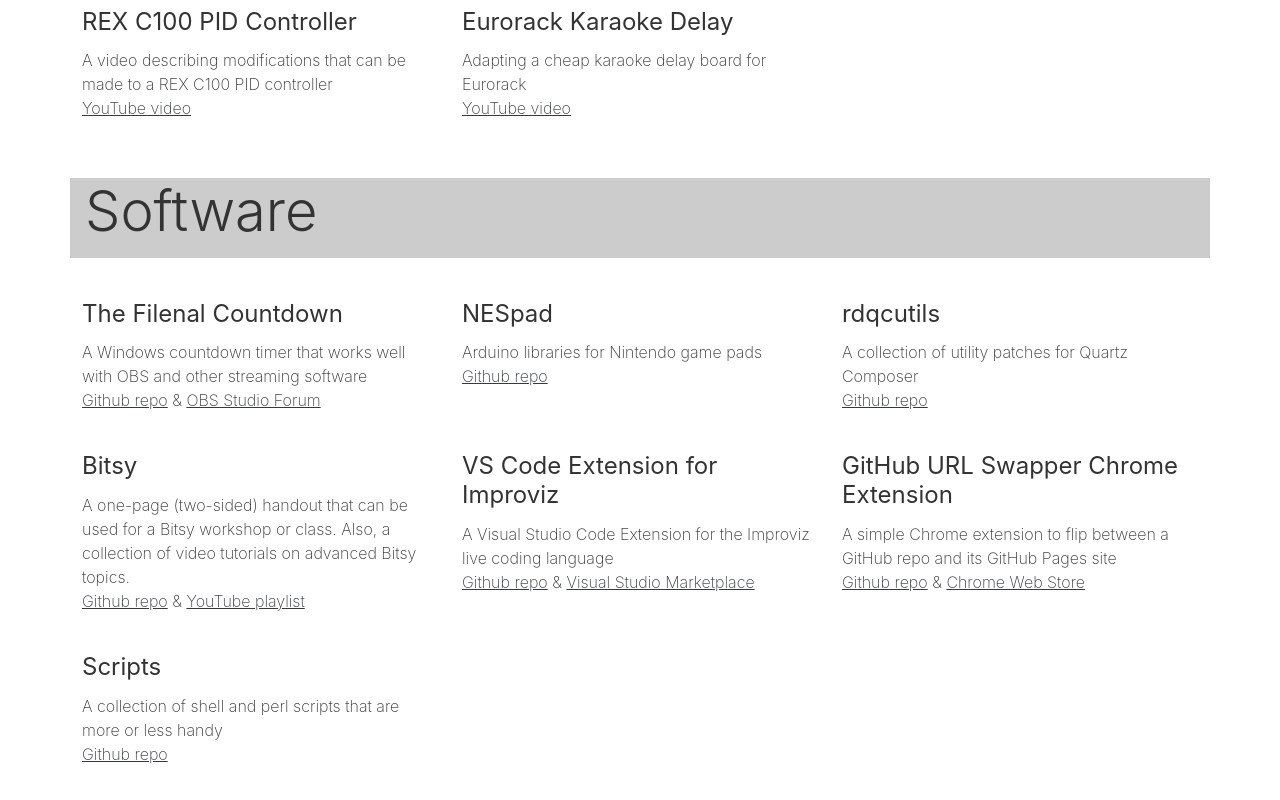
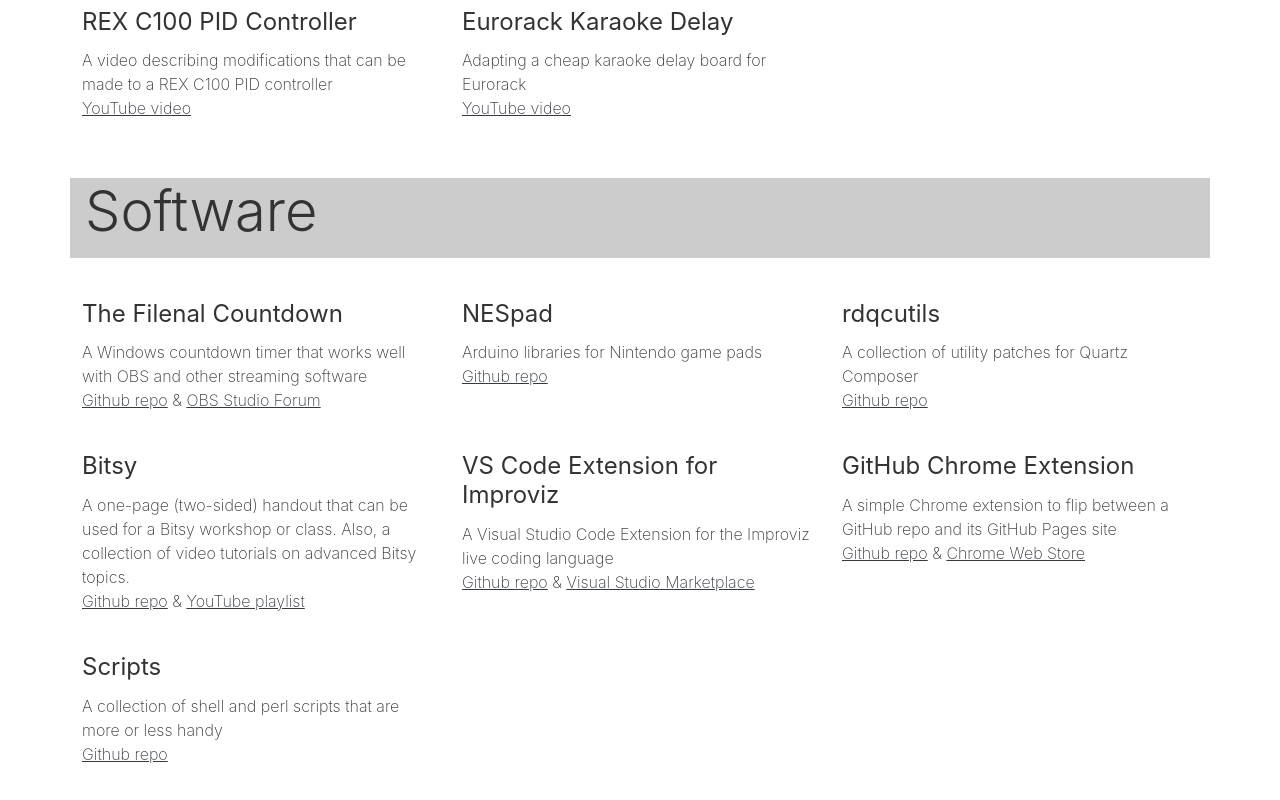
Before and after one commit to rahji/rahji.github.io, a plain HTML site: page index.html in a window 1280 px wide. Shown: the part 856-1656 px from the top of the page. Drawn offline with nearby package versions, Linux system fonts and the light colour scheme.

Commit message:
Shortened GH Swapper title

```diff
--- a/index.html
+++ b/index.html
@@ -102,7 +102,7 @@
           <p class="text-left">A Visual Studio Code Extension for the Improviz live coding language <br><a href="https://github.com/rahji/improviz.vscode">Github repo</a> &amp; <a href="https://marketplace.visualstudio.com/items?itemName=RobDuarte.improviz">Visual Studio Marketplace</a></p>
         </div>
         <div class="col-lg-4 col-md-2 p-2">
-          <h4 class="text-left"> <b>GitHub URL Swapper Chrome Extension</b></h4>
+          <h4 class="text-left"> <b>GitHub Chrome Extension</b></h4>
           <p class="text-left">A simple Chrome extension to flip between a GitHub repo and its GitHub Pages site<br><a href="https://github.com/rahji/ghswapper">Github repo</a> &amp; <a href="https://chrome.google.com/webstore/detail/github-url-swapper/nfchapaelhagkecgadgnmpgphlebjmhc">Chrome Web Store</a></p>
         </div>
         <div class="col-lg-4 col-md-2 p-2">
```
